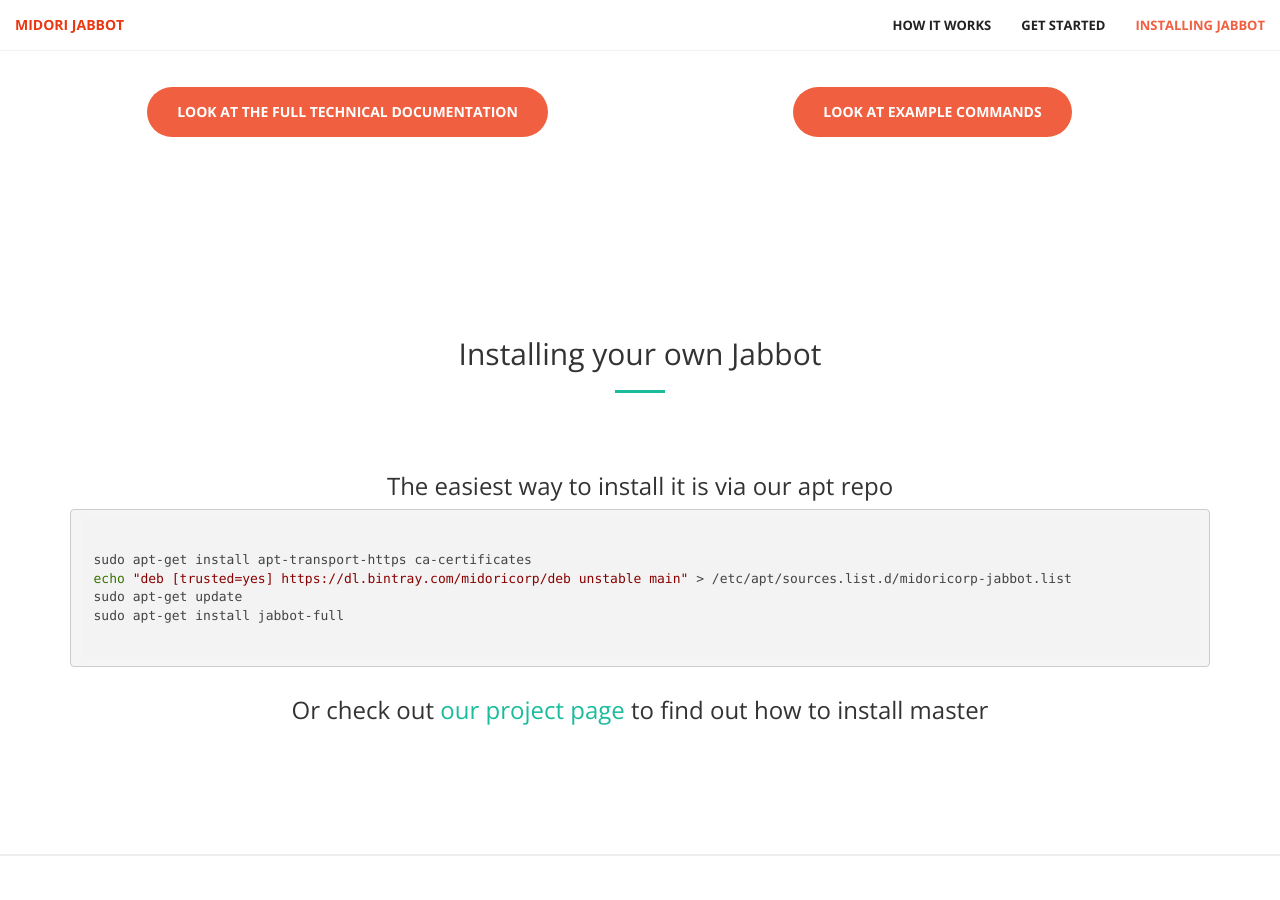
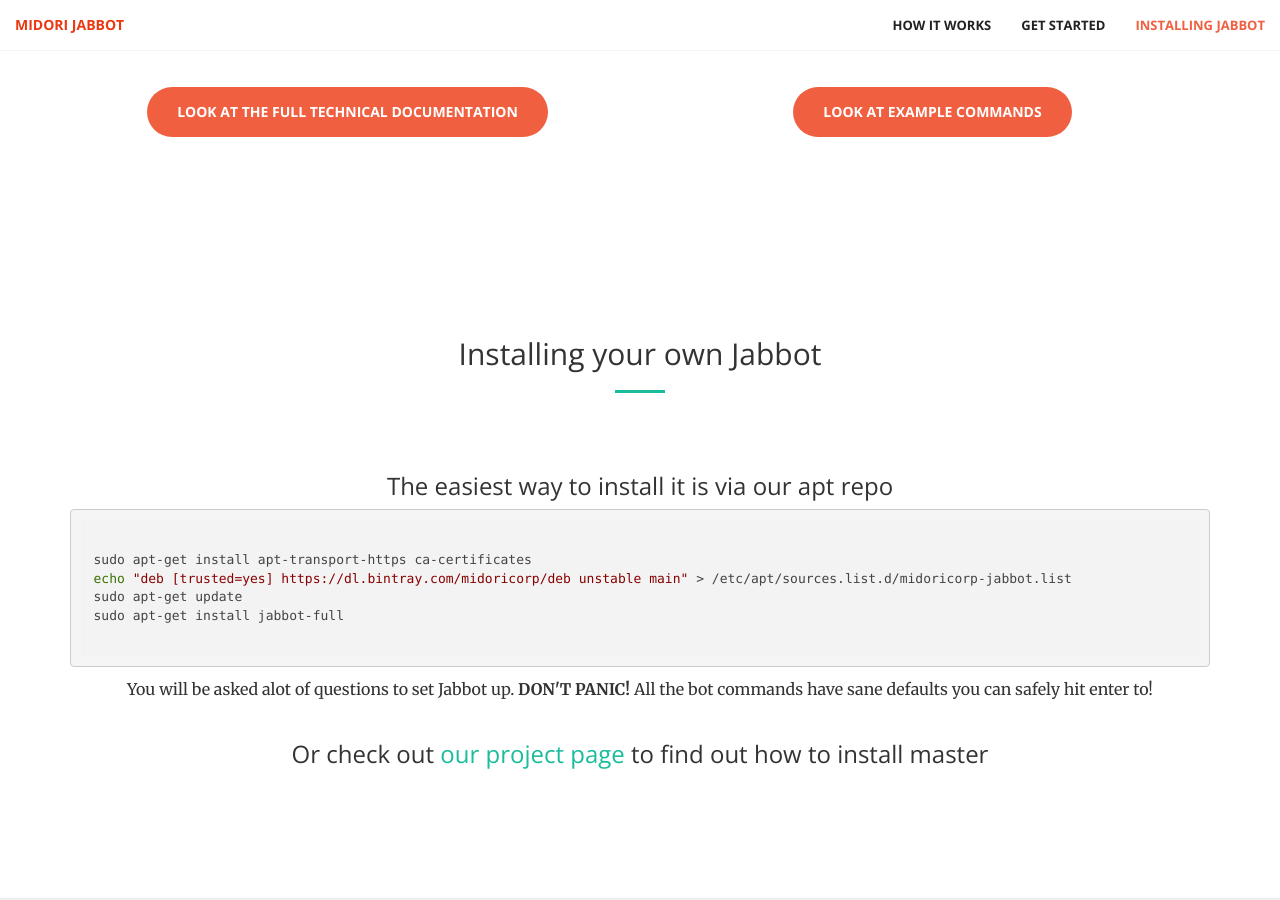
Before and after one commit to midoricorp/midoricorp.github.io, a Jekyll site: the page index.html, which Jekyll copies as it is, in a window 1280 px wide and 900 px high, scrolled down 3434 px. Built offline with Jekyll 4.4.1, drawn with Linux system fonts in a browser that asks for light colours; nearby versions of some CDN libraries; before the commit the page ends 4290 px from its top, so only the background shows below that.

Commit message:
don't panic!

```diff
--- a/index.html
+++ b/index.html
@@ -253,6 +253,9 @@
                 </div>
             </div>
             <div class="row">
+                <div class="col-lg-12">
+		     <p class="text-center">You will be asked alot of questions to set Jabbot up. <b>DON'T PANIC!</b> All the bot commands have sane defaults you can safely hit enter to!</p>
+            <div class="row">
                 <div class="col-lg-12 text-center">
 		    <h3>Or check out <a>our project page</a> to find out how to install master</h3>
                 </div>
```
